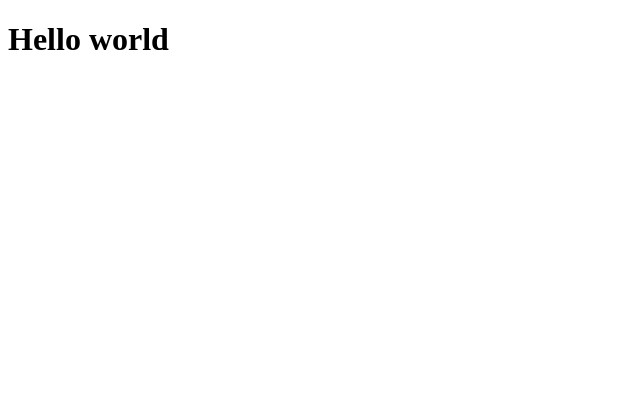
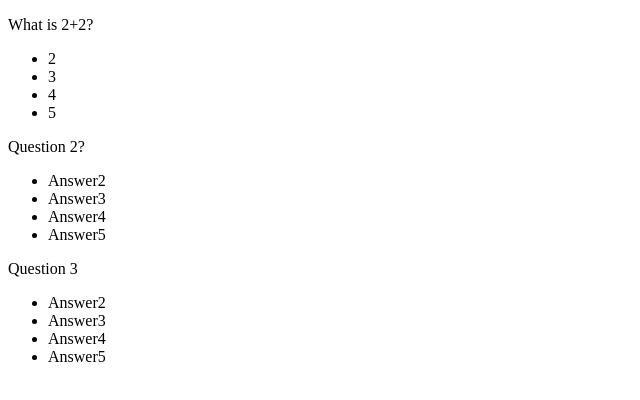
Before and after one commit to razvan-turiatca/react, a React (Create React App) app in the folder flashcard-app/: page / in a window 1280 px wide. Shown: the top 400 px of the page, without its empty margins (0-640 px from the left). Built offline with nearby package versions, Linux system fonts and the light colour scheme.

Commit message:
setup the functionality for flashcards and flashcard components

```diff
--- a/flashcard-app/src/App.js
+++ b/flashcard-app/src/App.js
@@ -1,6 +1,29 @@
-import React from 'react'
+import React, { useState } from 'react'
+import { FlashcardList } from './FlashcardList'
 function App() {
-  return <h1>Hello world</h1>
+  const [flashcards, setFlashcards] = useState(SAMPLE_FLASHCARDS)
+  return <FlashcardList flashcards={flashcards} />
 }
 
+const SAMPLE_FLASHCARDS = [
+  {
+    id: 1,
+    question: 'What is 2+2?',
+    answer: '4',
+    options: ['2', '3', '4', '5'],
+  },
+  {
+    id: 2,
+    question: 'Question 2?',
+    answer: 'Answer',
+    options: ['Answer2', 'Answer3', 'Answer4', 'Answer5'],
+  },
+  {
+    id: 3,
+    question: 'Question 3',
+    answer: '4',
+    options: ['Answer2', 'Answer3', 'Answer4', 'Answer5'],
+  },
+]
+
 export default App
--- a/flashcard-app/src/Flashcard.js
+++ b/flashcard-app/src/Flashcard.js
@@ -1,5 +1,14 @@
 import React from 'react'
 
-export const Flashcard = () => {
-  return <div>Flashcard</div>
+export const Flashcard = ({ id, question, answer, options }) => {
+  return (
+    <div key={id}>
+      <p>{question}</p>
+      <ul>
+        {options.map((answer, i) => {
+          return <li key={i}>{answer}</li>
+        })}
+      </ul>
+    </div>
+  )
 }
--- a/flashcard-app/src/FlashcardList.js
+++ b/flashcard-app/src/FlashcardList.js
@@ -1,5 +1,14 @@
 import React from 'react'
+import { Flashcard } from './Flashcard'
 
-export const FlashcardList = () => {
-  return <div>FlashcardList</div>
+export const FlashcardList = ({ flashcards }) => {
+  return (
+    <div className="card-grid">
+      {flashcards.map((flashcard) => {
+        const { id, question, answer, options } = flashcard
+
+        return <Flashcard key={id} {...flashcard} />
+      })}
+    </div>
+  )
 }
```
